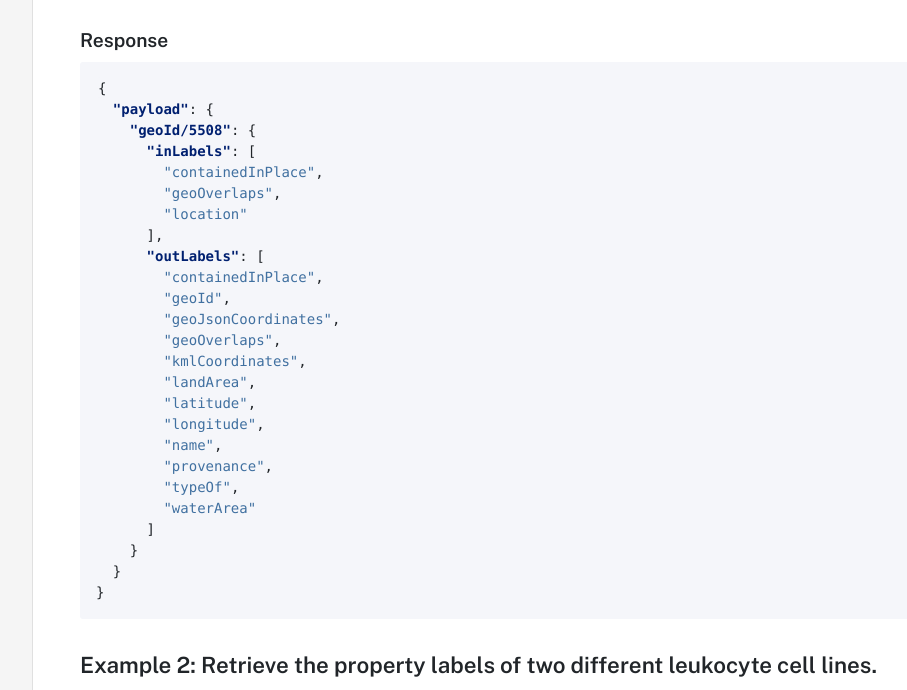
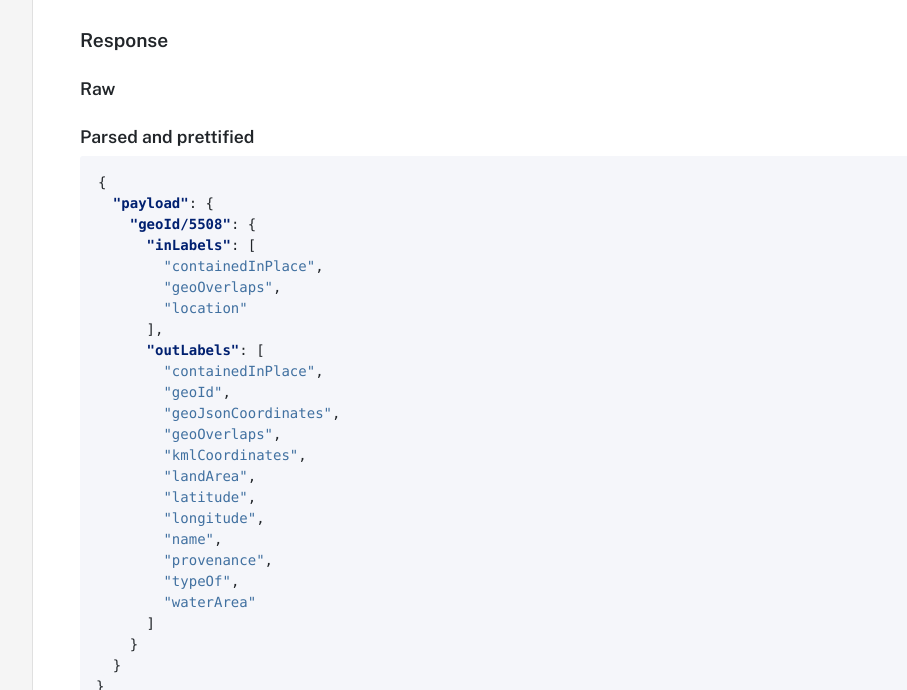
Before and after one commit to datacommonsorg/docsite, a Jekyll site: the page built from api/rest/property_label.md, in a window 1280 px wide and 1400 px high, scrolled down 1755 px, cut to the strip 182-872 px from the top of the window. Shown: the whole strip, without its empty margins (287-1194 px from the left). Built offline with Jekyll 4.4.1, drawn with Linux system fonts in a browser that asks for light colours; comment, search, counter and statistics services are not loaded; some of the changed text lies outside the part shown.

Commit message:
changes re comments

````diff
--- a/api/rest/property_label.md
+++ b/api/rest/property_label.md
@@ -110,6 +110,12 @@
 
 #### Response
 
+##### Raw
+
+
+
+##### Parsed and prettified
+
 ```json
 {
   "payload": {
@@ -182,6 +188,16 @@
 
 #### Response
 
+##### Raw
+
+```json
+{
+  "payload": "{\"dc/7hfhd2ek8ppd2\":{\"inLabels\":[\"biosampleOntology\"],\"outLabels\":[\"cellSlims\",\"classification\",\"dbxrefs\",\"developmentalSlims\",\"encodeUUID\",\"name\",\"organSlims\",\"provenance\",\"sameAs\",\"status\",\"systemSlims\",\"termId\",\"termName\",\"typeOf\"]},\"dc/c3j78rpyssdmf\":{\"inLabels\":[\"biosampleOntology\"],\"outLabels\":[\"cellSlims\",\"classification\",\"dbxrefs\",\"encodeUUID\",\"name\",\"provenance\",\"sameAs\",\"status\",\"systemSlims\",\"termId\",\"termName\",\"typeOf\"]}}"
+}
+```
+
+##### Parsed and prettified
+
 ```json
 {
   "payload": {
````
